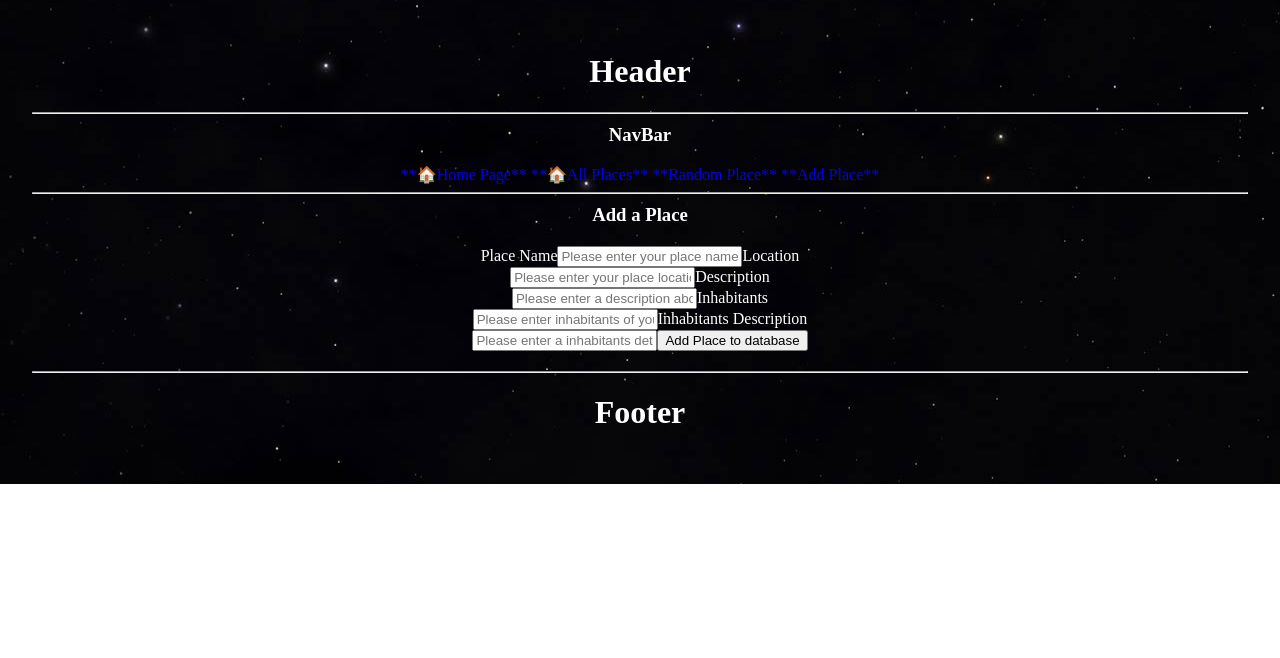
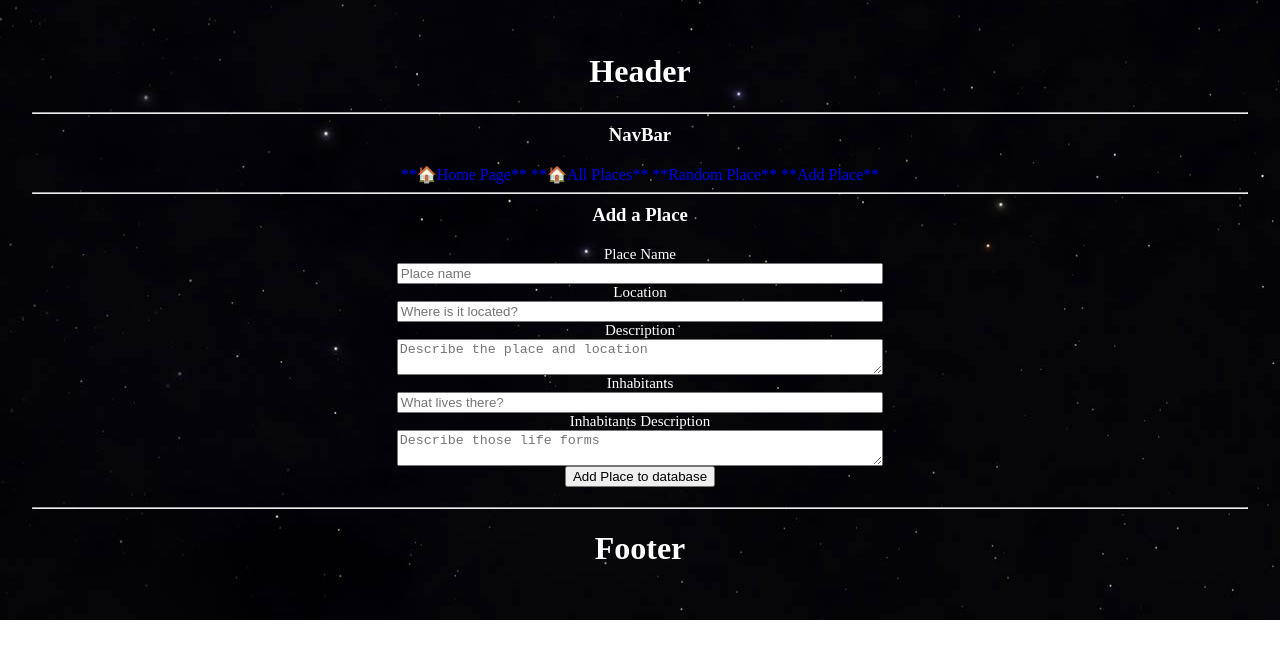
Before and after one commit to m02p02/react-json-project02, a React (Vite) app: page /places/add-place in a window 1280 px wide. Shown: the top 658 px of the page. Built offline with nearby package versions, Linux system fonts and the light colour scheme.

Commit message:
some css, fixing URLs on API

```diff
--- a/src/App.css
+++ b/src/App.css
@@ -25,8 +25,7 @@ li {
 }
 
 img {
-  max-width: 100%;
-  height: auto;
+  max-width: 400px;
   border-radius: 5px;
 }
 
@@ -50,7 +49,7 @@ Link {
   display: inline-block;
 }
 
-/* LocationDetailsPage: */
+/* LocationDetailsPage */
 .place-container {
   border: 2px solid white;
   max-width: 60%;
@@ -63,3 +62,33 @@ Link {
 .inhabitants-image {
   max-width: 50%;
 }
+
+/* AddLocationsPage */
+.add-location-form {
+  font-size: 15px;
+  min-width: 40%;
+}
+
+.input-label, .input-textarea {
+  display: flex;
+  flex-direction: column;
+  width: 100%;
+}
+
+.input-textarea {
+  resize: vertical;
+}
+
+/* AllLocationsPage */
+.all-locations-container {
+  border: 2px solid ivory;
+  direction: flex;
+  max-width: 40%;
+}
+
+/* LocationDetailsPage */
+.location-details-container {
+  border: 2px solid ivory;
+  display: flex;
+  align-items: center;
+}
--- a/src/pages/AddLocationPage.jsx
+++ b/src/pages/AddLocationPage.jsx
@@ -30,59 +30,59 @@ function AddLocationPage(){
             })
     }
     return (
-        <div className="AddLocationPage">
+        <div>
             <h3>Add a Place</h3>
-            <form onSubmit={handleSubmit}>
-                <label>
+            <form className='add-location-form' onSubmit={handleSubmit}>
+                <label className='input-label'>
                     Place Name
                     <input
                     type="text"
-                    name="Name of your place"
-                    placeholder="Please enter your place name"
+                    name="Place"
+                    placeholder="Place name"
                     required={true}
                     value={placeName}
                     onChange={(e) => { setPlaceName(e.target.value) }}
                     />
                 </label>
-                <label>
+                <label className='input-label'>
                     Location
                     <input
                     type="text"
                     name="Location"
-                    placeholder="Please enter your place location"
+                    placeholder="Where is it located?"
                     required={true}
                     value={location}
                     onChange={(e) => { setLocation(e.target.value) }}
                     />
                 </label>
-                <label>
+                <label className='input-textarea'>
                     Description
-                    <input
+                    <textarea
                     type="text"
                     name="Description"
-                    placeholder="Please enter a description about your place"
+                    placeholder="Describe the place and location"
                     required={true}
                     value={description}
                     onChange={(e) => { setDescription(e.target.value) }}
                     />
                 </label>
-                <label>
+                <label className='input-label'>
                     Inhabitants
                     <input
                     type="text"
                     name="Inhabitants"
-                    placeholder="Please enter inhabitants of your place"
+                    placeholder="What lives there?"
                     required={true}
                     value={inhabitants}
                     onChange={(e) => { setinhabitants(e.target.value) }}
                     />
                 </label>
-                <label>
+                <label className='input-textarea'>
                     Inhabitants Description
-                    <input
+                    <textarea
                     type="text"
                     name="Inhabitants description"
-                    placeholder="Please enter a inhabitants details of your place"
+                    placeholder="Describe those life forms"
                     required={true}
                     value={inhabitantsDescription}
                     onChange={(e) => { setInhabitantsDescription(e.target.value) }}
--- a/src/pages/AllLocationsPage.jsx
+++ b/src/pages/AllLocationsPage.jsx
@@ -23,7 +23,7 @@ function AllLocationsPage() {
             <div>
                 {place.map(place =>(
                     <Link to={`/places/details/${place.id}`}>
-                        <div className='place-container' key={place.id}>
+                        <div className='all-locations-container' key={place.id}>
                             <img className='place-image'src={place.placeImage} />
                             <h3>{place.placeName}</h3>
                             <p>Location:{place.location}</p>
--- a/src/pages/LocationDetailsPage.jsx
+++ b/src/pages/LocationDetailsPage.jsx
@@ -27,9 +27,9 @@ function LocationDetailsPage() {
             <h1>Place Details</h1>
             <h2>?? -- add --EDIT-- and --DELETE-- functions to this page??</h2>
 
-            <div className='place-container' key={place.id}>
+            <div className='location-details-container' key={place.id}>
                 {place && (
-                    <>
+                    <div>
                         <img className='place-image' src={place.placeImage} />
                         <h3>Place Name: {place.placeName}</h3>
                         <h3>Location: {place.location}</h3>
@@ -37,7 +37,7 @@ function LocationDetailsPage() {
                         <img className='inhabitants-image' src={place.inhabitantsImage} />
                         <h3>Inhabitants: {place.inhabitants}</h3>
                         <h3>Description: {place.inhabitantsDescription}</h3>
-                    </>
+                    </div>
                 )}
             </div>
         </>
```
